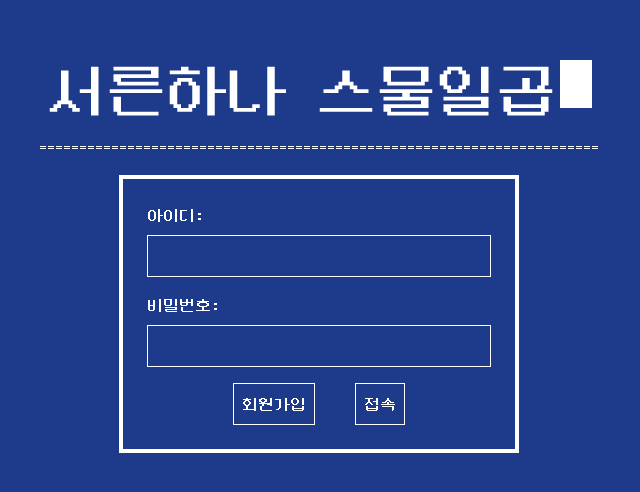
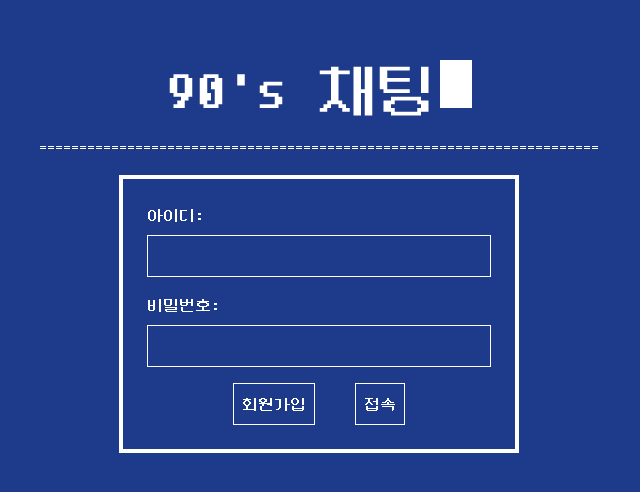
Before and after one commit to Jyoung706/retro-chat-client, a Next.js app: page / in a window 1280 px wide. Shown: the part 144-636 px from the top of the page, without its empty margins (321-961 px from the left). Built offline with nearby package versions, Linux system fonts and the light colour scheme.

Commit message:
index 페이지 디자인 변경 전 저장

```diff
--- a/package.json
+++ b/package.json
@@ -11,7 +11,8 @@
   "dependencies": {
     "next": "14.2.14",
     "react": "^18",
-    "react-dom": "^18"
+    "react-dom": "^18",
+    "zustand": "^5.0.0-rc.2"
   },
   "devDependencies": {
     "@types/node": "^20",
--- a/src/app/page.tsx
+++ b/src/app/page.tsx
@@ -7,7 +7,7 @@ export default function Home() {
   const [password, setPassword] = useState("");
   const [title, setTitle] = useState("");
   const [showCursor, setShowCursor] = useState(true);
-  const fullTitle = "서른하나 스물일곱";
+  const fullTitle = "90's 채팅";
 
   useEffect(() => {
     let index = 0;
```
Also changed, not shown: 1 other file (tests, documents, lock files or other folders).
